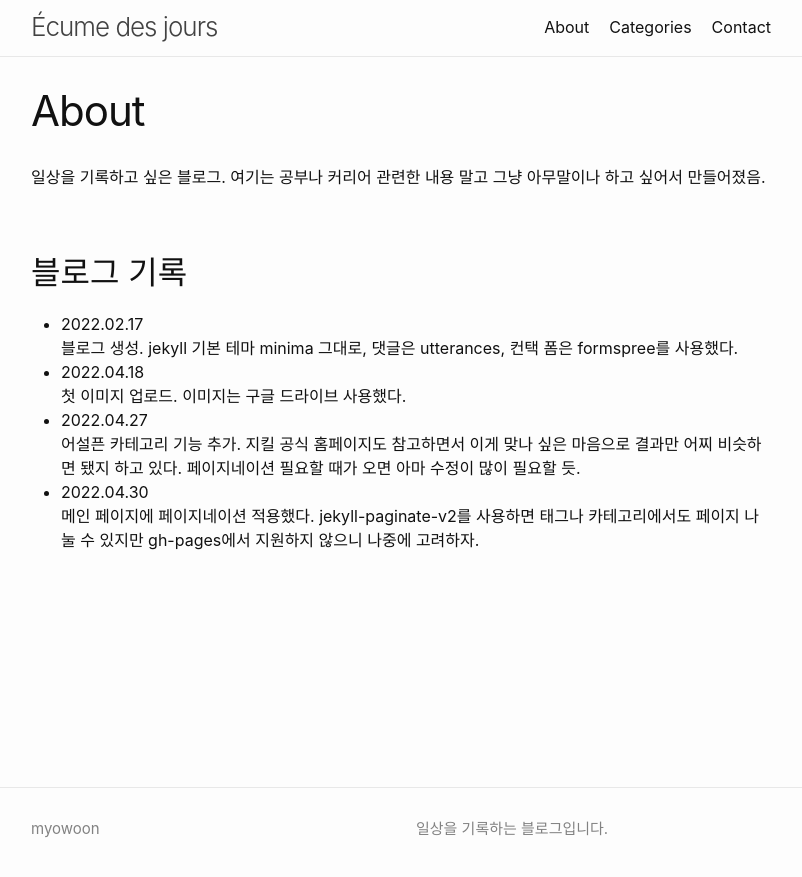
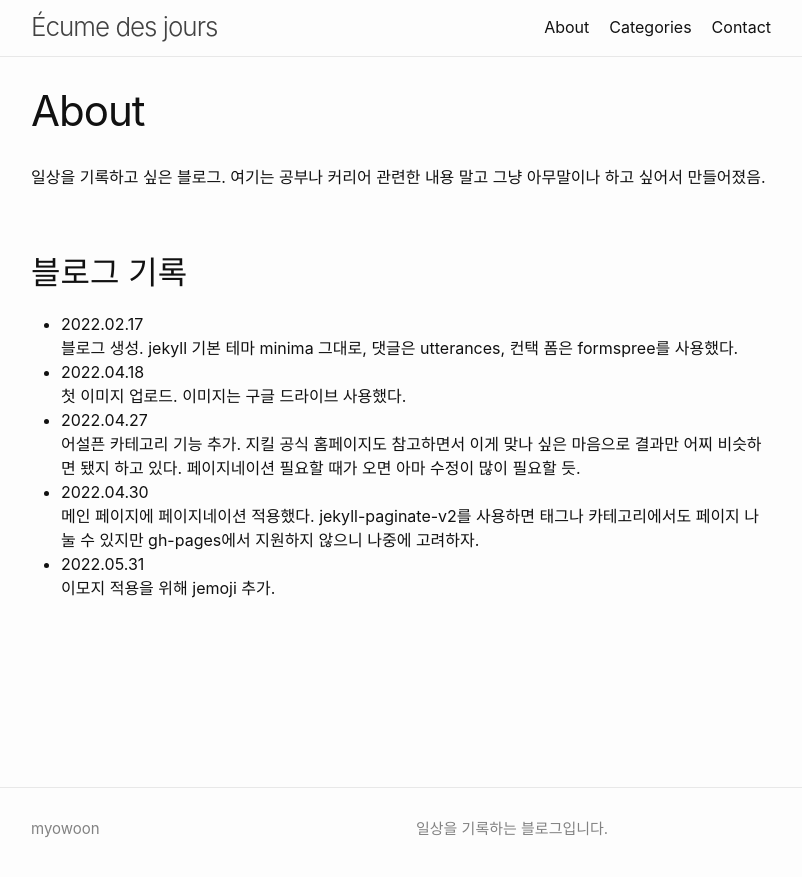
Before and after one commit to myowoon/myowoon.github.io, a Jekyll site: the page built from about.md, in a window 1280 px wide. Shown: the top 877 px of the page, without its empty margins (239-1041 px from the left). Built offline with Jekyll 4.4.1, drawn with Linux system fonts in a browser that asks for light colours.

Commit message:
about 업데이트

```diff
--- a/about.md
+++ b/about.md
@@ -16,3 +16,5 @@ permalink: /about/
   어설픈 카테고리 기능 추가. 지킬 공식 홈페이지도 참고하면서 이게 맞나 싶은 마음으로 결과만 어찌 비슷하면 됐지 하고 있다. 페이지네이션 필요할 때가 오면 아마 수정이 많이 필요할 듯.
 - 2022.04.30 <br />
   메인 페이지에 페이지네이션 적용했다. jekyll-paginate-v2를 사용하면 태그나 카테고리에서도 페이지 나눌 수 있지만 gh-pages에서 지원하지 않으니 나중에 고려하자.
+- 2022.05.31 <br />
+  이모지 적용을 위해 jemoji 추가.
```
